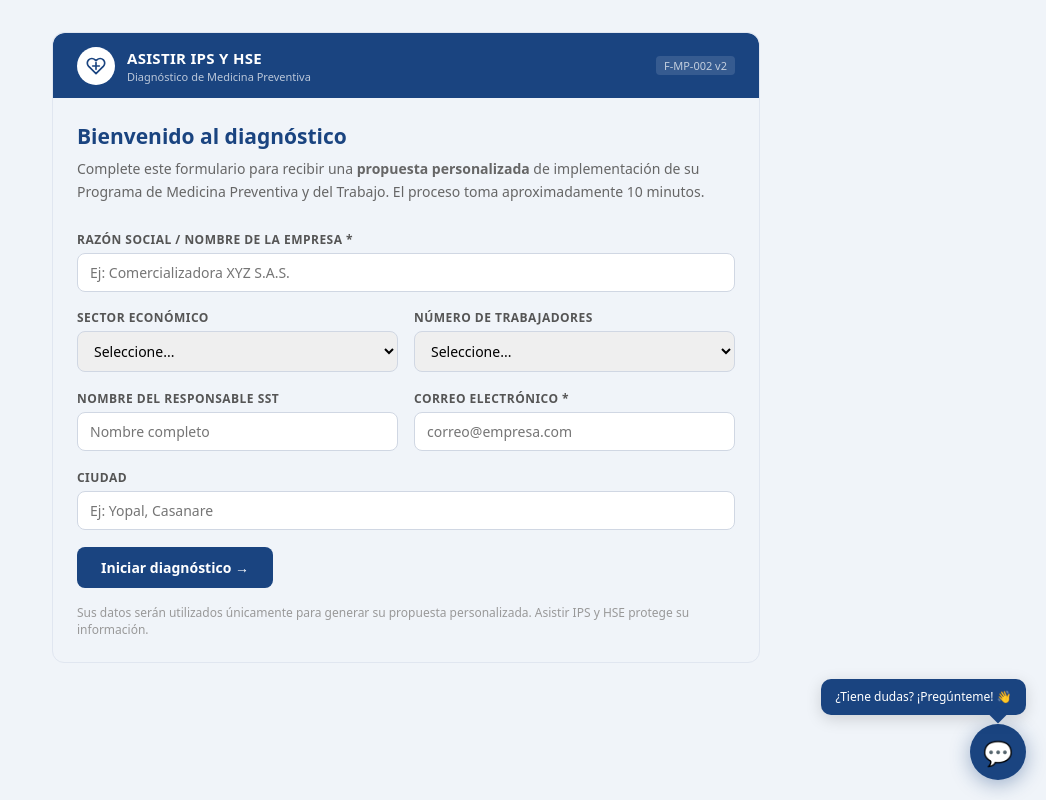
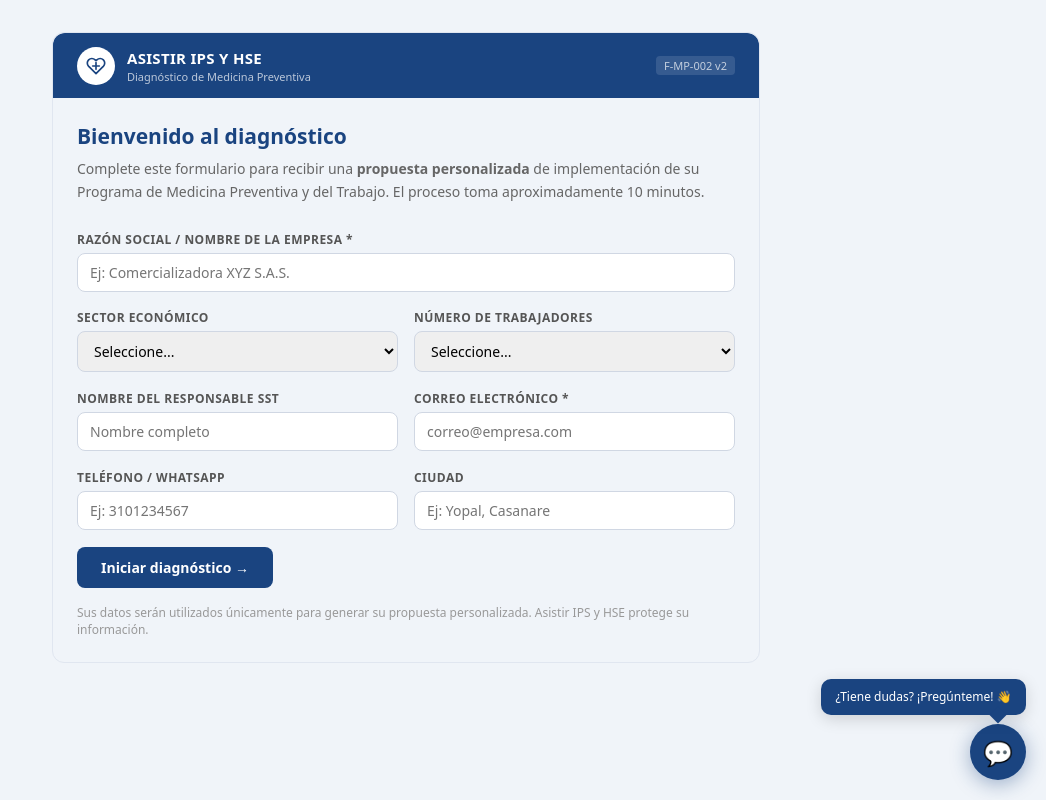
Before and after one commit to JavvitxD/asistir-diagnostico, a React (Vite) app in the folder app/: page / in a window 1280 px wide. Shown: the whole page, without its empty margins (234-1280 px from the left). Built offline with nearby package versions, Linux system fonts and the light colour scheme.

Commit message:
Update Screen1Datos.jsx

```diff
--- a/app/src/screens/Screen1Datos.jsx
+++ b/app/src/screens/Screen1Datos.jsx
@@ -8,7 +8,7 @@
 const input = { width: "100%", padding: "9px 12px", border: "1px solid #d0d7e3", borderRadius: 8, fontSize: 14, outline: "none", boxSizing: "border-box" };
 
 export default function Screen1Datos({ onNext }) {
-  const [form, setForm] = useState({ empresa: "", sector: "", workers: "", responsable: "", correo: "", ciudad: "" });
+  const [form, setForm] = useState({ empresa: "", sector: "", workers: "", responsable: "", correo: "", telefono: "", ciudad: "" });
   const [err, setErr] = useState("");
 
   const set = (k) => (e) => setForm((f) => ({ ...f, [k]: e.target.value }));
@@ -62,9 +62,15 @@
           </div>
         </div>
 
-        <div style={field}>
-          <label style={label}>Ciudad</label>
-          <input style={input} placeholder="Ej: Yopal, Casanare" value={form.ciudad} onChange={set("ciudad")} />
+        <div style={{ display: "grid", gridTemplateColumns: "1fr 1fr", gap: "1rem" }}>
+          <div style={field}>
+            <label style={label}>Teléfono / WhatsApp</label>
+            <input style={input} type="tel" placeholder="Ej: 3101234567" value={form.telefono} onChange={set("telefono")} />
+          </div>
+          <div style={field}>
+            <label style={label}>Ciudad</label>
+            <input style={input} placeholder="Ej: Yopal, Casanare" value={form.ciudad} onChange={set("ciudad")} />
+          </div>
         </div>
 
         {err && <p style={{ fontSize: 13, color: "#c0392b", marginBottom: "1rem" }}>{err}</p>}
```
